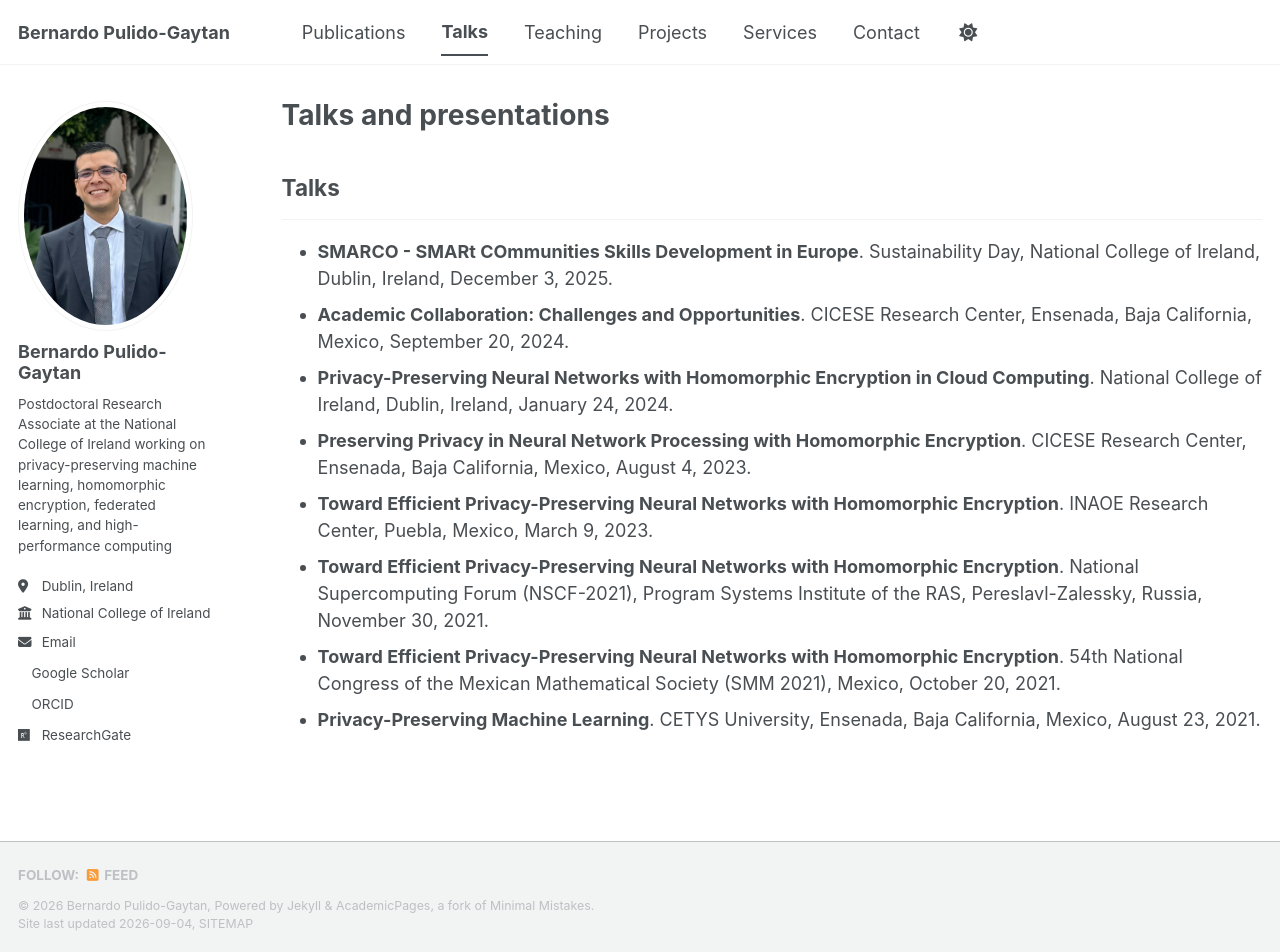
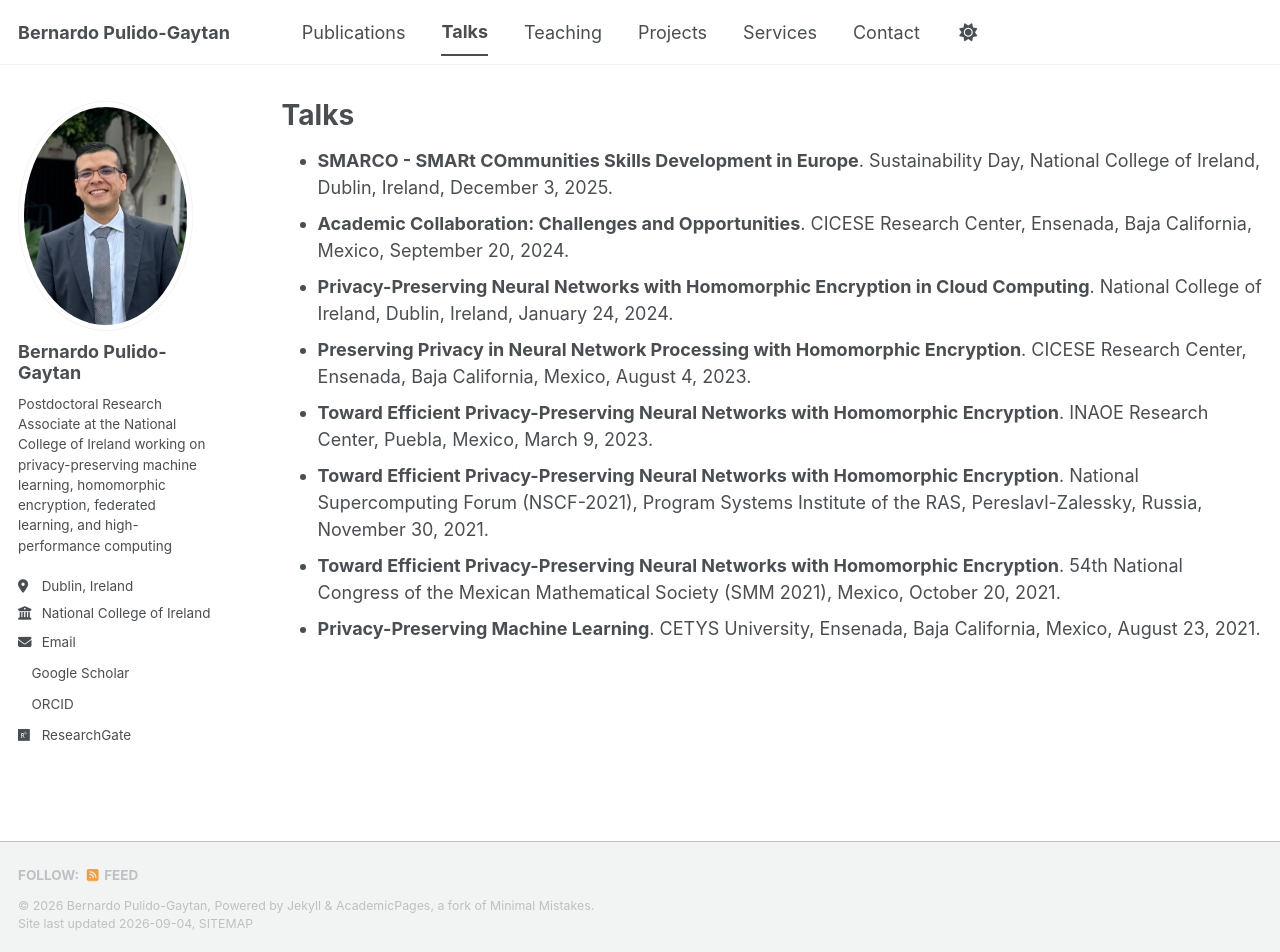
Before and after one commit to BernardoPulido/bernardopulido.github.io, a Jekyll site: the page built from _pages/talks.html, in a window 1280 px wide and 952 px high. Built offline with Jekyll 4.4.1, drawn with Linux system fonts in a browser that asks for light colours; a style sheet for code colours, icons or effects is not loaded.

Commit message:
Update talks.html

```diff
--- a/_pages/talks.html
+++ b/_pages/talks.html
@@ -1,11 +1,9 @@
 ---
 layout: archive
-title: "Talks and presentations"
+title: "Talks"
 permalink: /talks/
 author_profile: true
 ---
-
-<h2>Talks</h2><hr />
 
 <ul style="list-style-type: disc; padding-left: 2em;">
 
```
